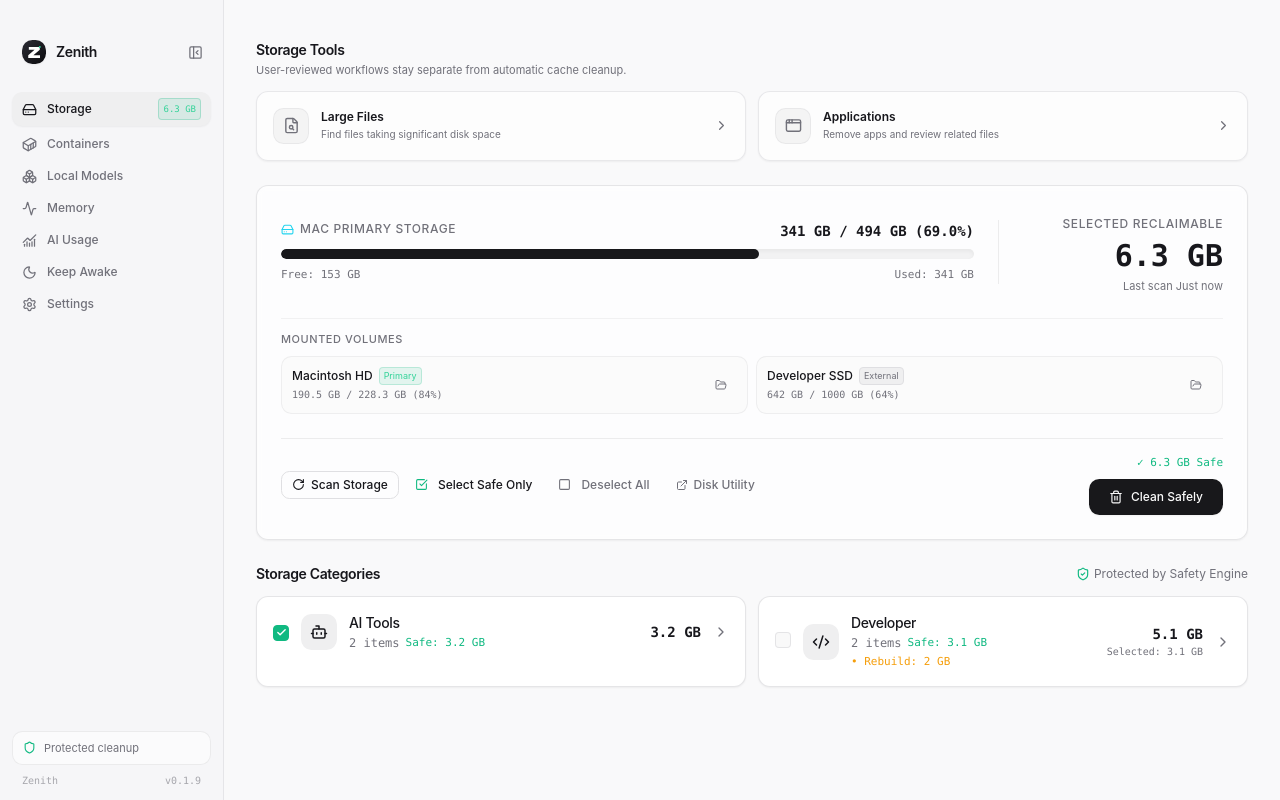
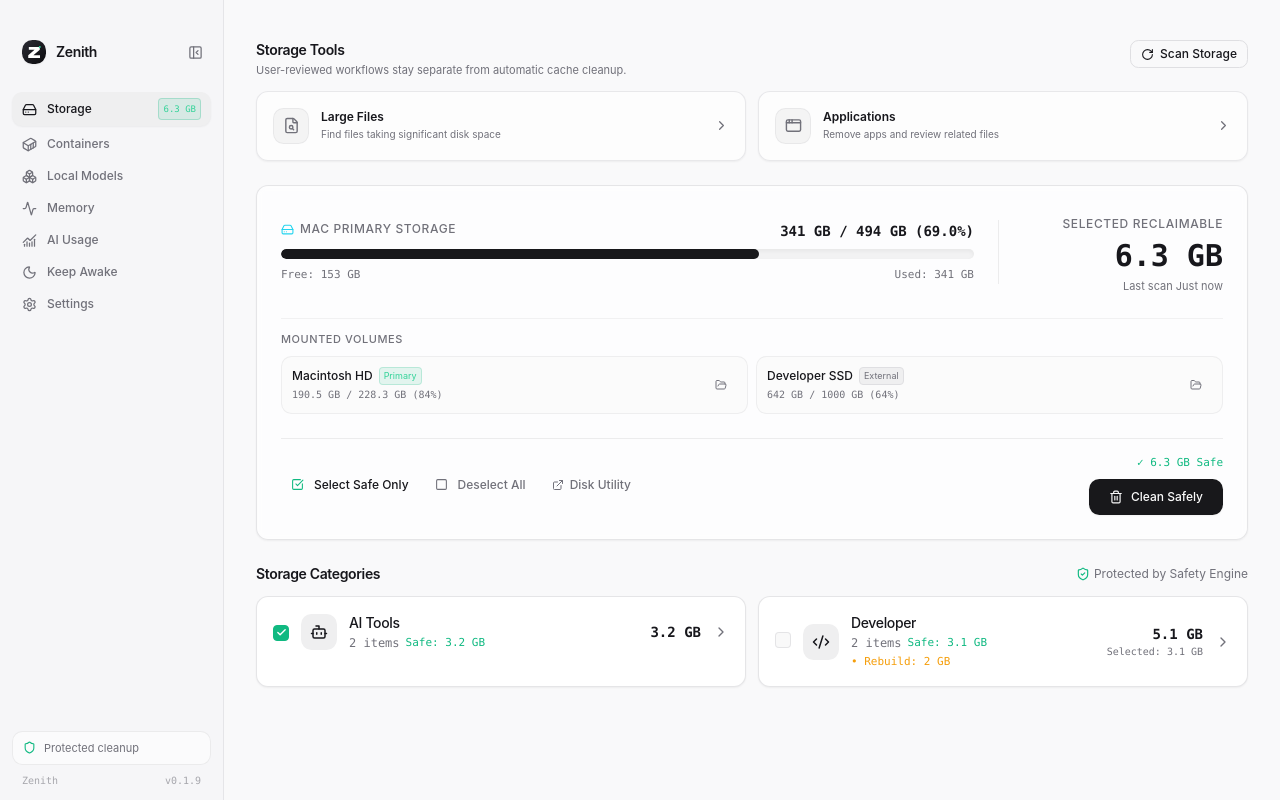
Before and after one commit to jaeyoung0509/zenith, a Svelte app: page / in a window 1280 px wide. Built offline with nearby package versions, Linux system fonts and the light colour scheme.

Commit message:
fix(ui): align storage scan action with tab headers (#46)

```diff
--- a/src/routes/dashboard/Dashboard.svelte
+++ b/src/routes/dashboard/Dashboard.svelte
@@ -229,6 +229,9 @@
             <StorageTools
               onOpenLargeFiles={() => selectTab('large-files')}
               onOpenApplications={() => selectTab('applications')}
+              onScanStorage={() => scanStore.runScan()}
+              isScanning={scanStore.isScanning}
+              isCleaning={scanStore.isCleaning}
             />
             <StorageView onSelectCategory={(cat) => (selectedCategory = cat)} />
           </div>
--- a/src/routes/dashboard/StorageTools.svelte
+++ b/src/routes/dashboard/StorageTools.svelte
@@ -1,20 +1,44 @@
 <script lang="ts">
-  import { AppWindow, ChevronRight, FileSearch } from 'lucide-svelte';
+  import Button from '../../lib/components/Button.svelte';
+  import { AppWindow, ChevronRight, FileSearch, RotateCw } from 'lucide-svelte';
 
   interface Props {
     onOpenLargeFiles: () => void;
     onOpenApplications: () => void;
+    onScanStorage?: () => void;
+    isScanning?: boolean;
+    isCleaning?: boolean;
   }
 
-  let { onOpenLargeFiles, onOpenApplications }: Props = $props();
+  let {
+    onOpenLargeFiles,
+    onOpenApplications,
+    onScanStorage,
+    isScanning = false,
+    isCleaning = false,
+  }: Props = $props();
 </script>
 
 <div class="space-y-3">
-  <div>
-    <h2 class="text-sm font-semibold text-foreground tracking-tight">Storage Tools</h2>
-    <p class="text-[11px] text-muted-foreground mt-0.5">
-      User-reviewed workflows stay separate from automatic cache cleanup.
-    </p>
+  <div class="flex items-start justify-between gap-3">
+    <div class="min-w-0">
+      <h2 class="text-sm font-semibold text-foreground tracking-tight">Storage Tools</h2>
+      <p class="text-[11px] text-muted-foreground mt-0.5">
+        User-reviewed workflows stay separate from automatic cache cleanup.
+      </p>
+    </div>
+    {#if onScanStorage}
+      <Button
+        variant="outline"
+        size="sm"
+        disabled={isScanning || isCleaning}
+        onclick={onScanStorage}
+        class="shrink-0 gap-1.5"
+      >
+        <RotateCw size={13} class={isScanning ? 'animate-gentle-spin' : ''} />
+        <span>{isScanning ? 'Scanning...' : 'Scan Storage'}</span>
+      </Button>
+    {/if}
   </div>
 
   <div class="grid grid-cols-1 md:grid-cols-2 gap-3">
--- a/src/routes/dashboard/StorageView.svelte
+++ b/src/routes/dashboard/StorageView.svelte
@@ -155,17 +155,6 @@
     <div class="pt-4 border-t border-border/60 flex flex-col md:flex-row md:items-center justify-between gap-3">
       <div class="flex flex-wrap items-center gap-1.5">
         <Button
-          variant="outline"
-          size="sm"
-          disabled={scanStore.isScanning || scanStore.isCleaning}
-          onclick={() => scanStore.runScan()}
-          class="gap-1.5 px-2.5"
-        >
-          <RotateCw size={13} class={scanStore.isScanning ? 'animate-gentle-spin' : ''} />
-          <span>{scanStore.isScanning ? 'Scanning...' : 'Scan Storage'}</span>
-        </Button>
-
-        <Button
           variant="ghost"
           size="sm"
           disabled={scanStore.isCleaning}
```
Also changed, not shown: 1 other file (tests, documents, lock files or other folders).
